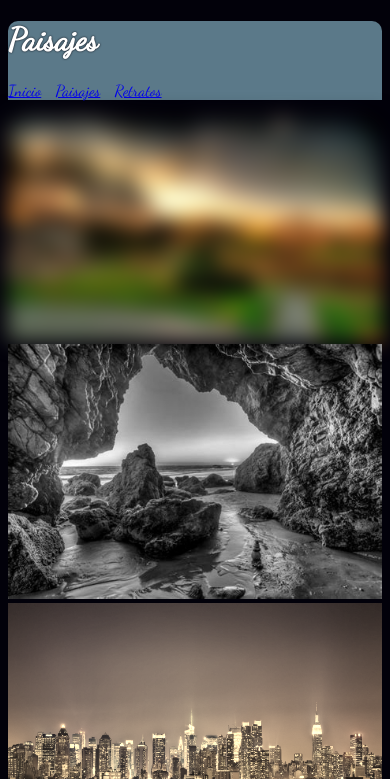
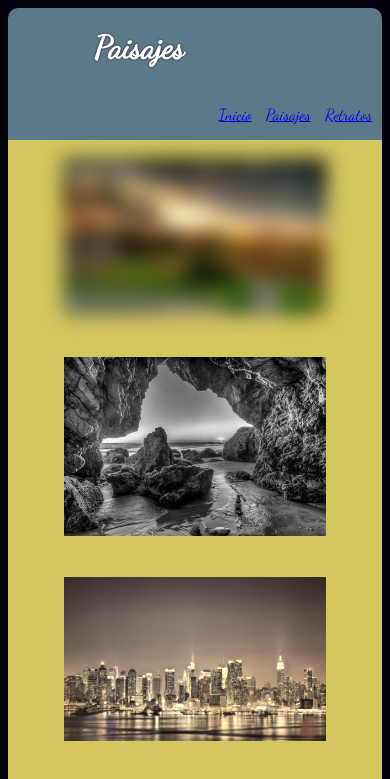
Before and after one commit to diegoambriz/Evaluacion_CSS, a plain HTML site: page paisajes.html in a window 390 px wide. Shown: the top 779 px of the page. Drawn offline with Linux system fonts and the light colour scheme.

Commit message:
Cambios Evaluacion

```diff
--- a/css/estilos.css
+++ b/css/estilos.css
@@ -1,9 +1,14 @@
+@import url('https://fonts.googleapis.com/css?family=Dancing+Script');
+
 body {
-    font-family: 'Dancing Script';
+    font-family: 'Dancing Script', cursive;
     background-color: #02010a;
 }
 
 header {
+    display: flex;
+    flex-direction: row;
+
     background-color: #5b7989;
     color: white;
     border-top-left-radius: 10px;
@@ -12,11 +17,18 @@ header {
     animation-name: slidein;
 }
 
+nav {
+    float: right;
+}
+
 header h1 {
+    float: left;
     text-shadow: 0 0 2px #02010a;
+    width: 70%;
 }
 
 ul {
+    float: right;
     padding-left: 0;
 }
 
@@ -57,16 +69,19 @@ footer {
 
     box-sizing: border-box;
 
-    /* column-gap: 3em;
-    column-rule: 1px solid #bbb;
-    column-width: 140px; */
 }
 
 #contenido {
     border: 1px solid white;
 }
 
-@media (min-width: 900px) {
+@media screen and (min-width: 900px) {
+
+    header h1,
+    nav {
+        float: none;
+    }
+
     #contenido {
         max-width: 900px;
     }
@@ -93,34 +108,18 @@ footer {
     }
 }
 
-@media (max-width: 899px) {
-    #contenido1 {
-        max-width: 100%;
-    }
-
-    #c1,
-    #c2,
-    #c3,
-    #c4 {
-        width: 100%;
-    }
-
-    #s1,
-    #s2 {
-        width: 100%;
-    }
-}
-
 #central {
     background-color: #82c3a6;
     border: 1px solid white;
 
     -webkit-align-content: center;
-    align-content: center;
+    text-align: center;
+    padding-top: 15%;
+    padding-bottom: 15%;
 }
 
 .adaptativa-porcentaje-1 {
-    width: 100%;
+    width: 70%;
 }
 
 #central img {
@@ -138,7 +137,13 @@ footer {
 
     box-sizing: border-box;
 
-    align-items: center;
+    text-align: center;
+}
+
+#s1,
+#s2 {
+    padding-top: 10%;
+    padding-bottom: 10%;
 }
 
 #secundaria img {
@@ -159,14 +164,27 @@ footer {
 }
 
 .galeria {
+    background-color: #d5c75f;
+
     display: -webkit-flex;
     display: flex;
     -webkit-flex-flow: row wrap;
     flex-flow: row wrap;
 
     box-sizing: border-box;
-    align-content: center;
+    text-align: center;
 }
+
+.p1,
+.p2,
+.p3,
+.p4,
+.p5,
+.p6 {
+    padding-top: 5%;
+    padding-bottom: 5%;
+}
+
 
 .p1 img {
     filter: blur(10px);
@@ -187,3 +205,42 @@ footer {
 .p6 img {
     filter: grayscale(100%);
 }
+
+
+@media screen and (max-width: 899px) {
+
+    header h1,
+    nav {
+        float: none;
+    }
+
+    h1 {
+        width: none;
+    }
+
+    header {
+        flex-direction: column;
+        text-align: center;
+    }
+
+
+    header nav {
+        padding-left: none;
+    }
+
+    #contenido1 {
+        max-width: 100%;
+    }
+
+    #c1,
+    #c2,
+    #c3,
+    #c4 {
+        width: 100%;
+    }
+
+    #s1,
+    #s2 {
+        width: 100%;
+    }
+}
```
Also changed, not shown: index.html (+3 -0 lines).
